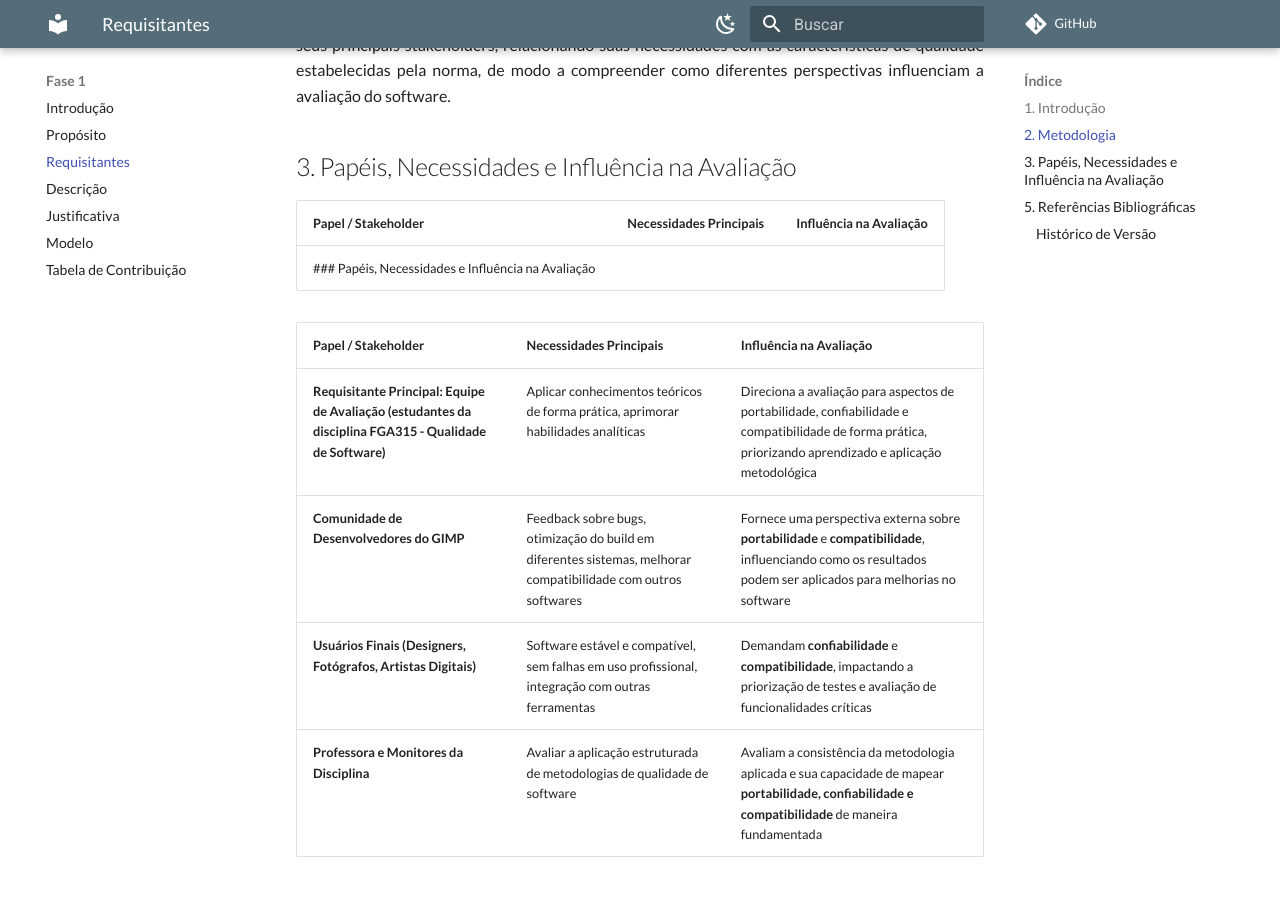
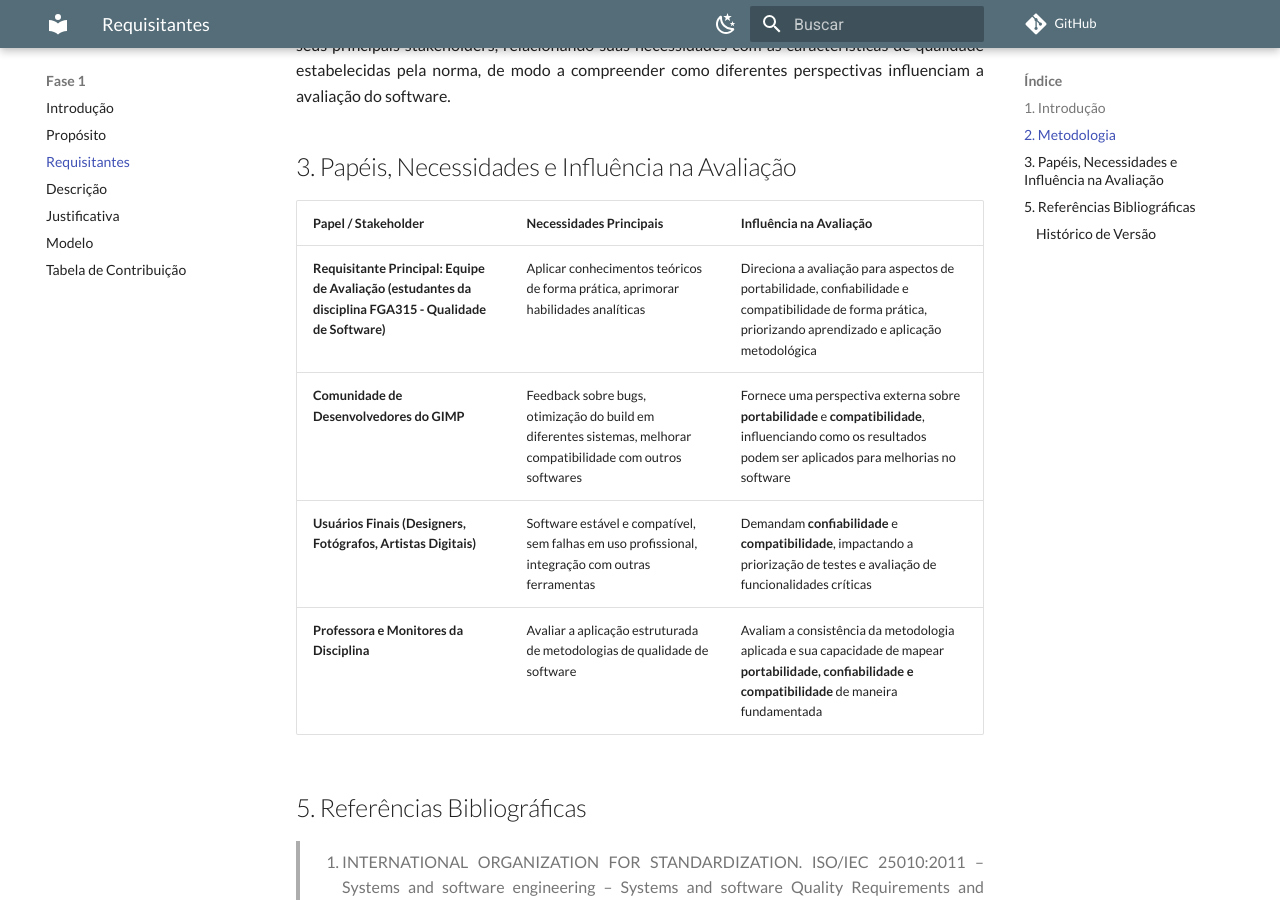
Before and after one commit to FCTE-Qualidade-de-Software-1/2025-2_T02_Karen_Jones, an MkDocs documentation site: the page built from docs/fase1/2-requistantes.md, in a window 1280 px wide and 900 px high, scrolled down 517 px. Built offline with MkDocs 1.6.1 and Material for MkDocs 9.7.7, drawn with Linux system fonts in a browser that asks for light colours; comment, search, counter and statistics services are not loaded.

Commit message:
Update 2-requistantes.md

```diff
--- a/docs/fase1/2-requistantes.md
+++ b/docs/fase1/2-requistantes.md
@@ -9,10 +9,6 @@ O GIMP (GNU Image Manipulation Program) é um software de edição e manipulaç
 A metodologia adotada segue uma abordagem qualitativa e descritiva, fundamentada no modelo de qualidade definido pela norma ISO/IEC 25010 (SQuaRE). O objetivo é analisar o GIMP a partir de seus principais stakeholders, relacionando suas necessidades com as características de qualidade estabelecidas pela norma, de modo a compreender como diferentes perspectivas influenciam a avaliação do software.
 
 ## 3. Papéis, Necessidades e Influência na Avaliação
-
-| Papel / Stakeholder | Necessidades Principais | Influência na Avaliação |
-|----------------------|--------------------------|--------------------------|
-### Papéis, Necessidades e Influência na Avaliação
 
 | Papel / Stakeholder | Necessidades Principais | Influência na Avaliação |
 |----------------------|--------------------------|--------------------------|
```
